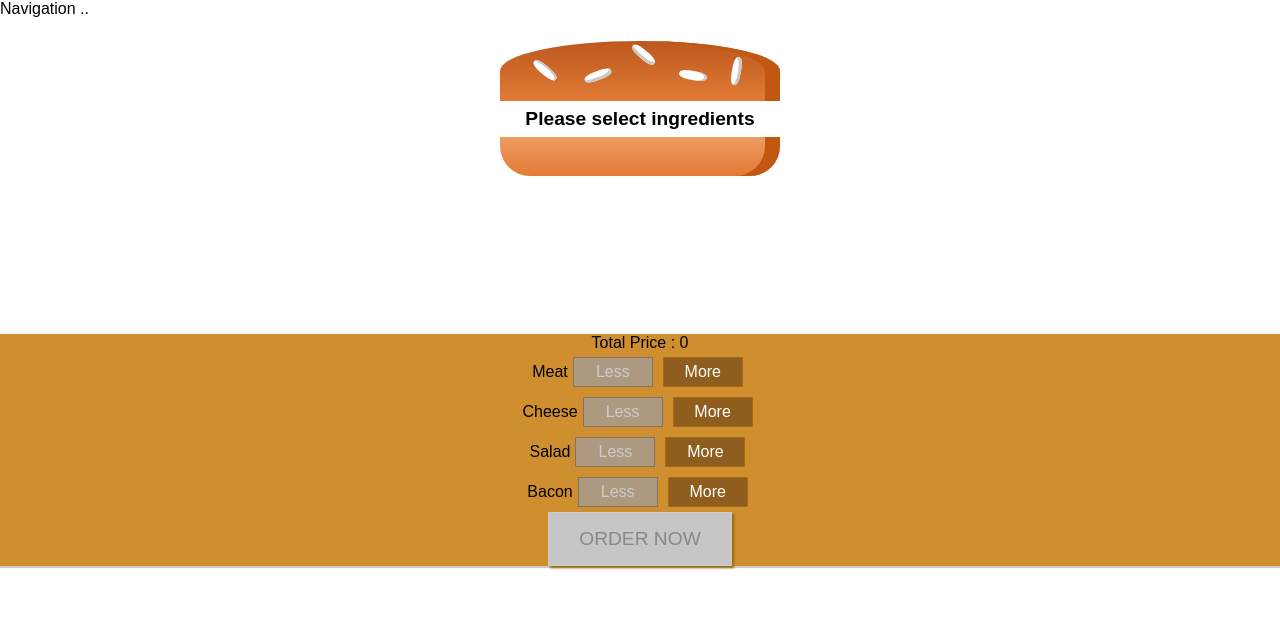
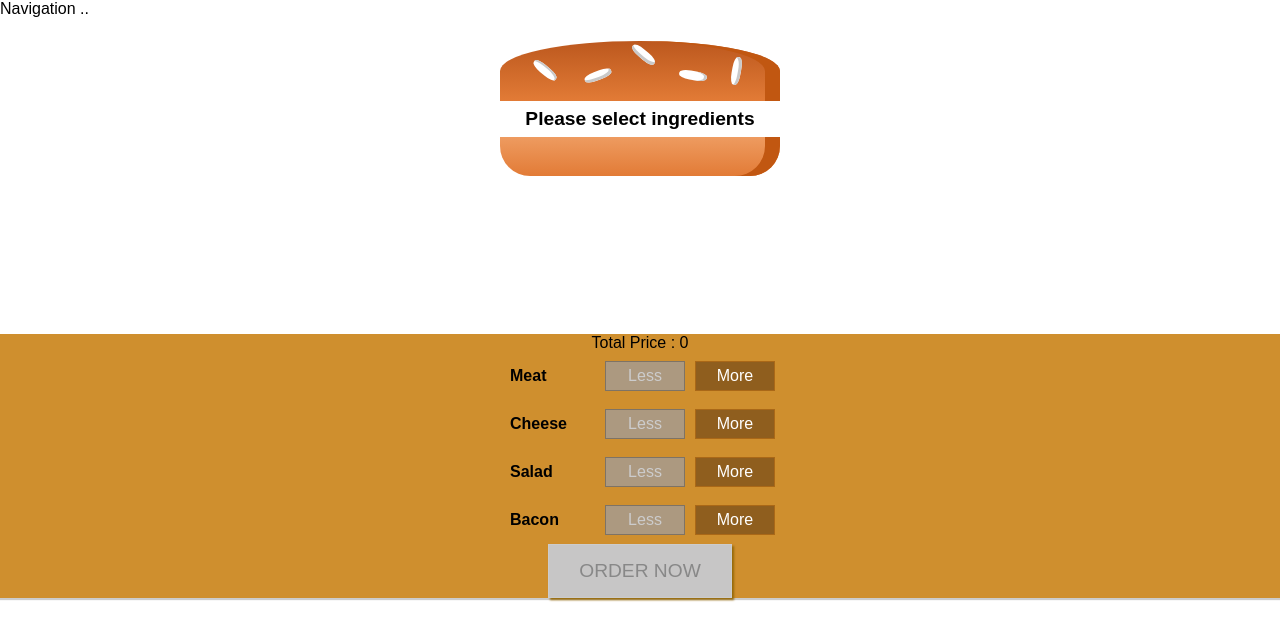
Before and after one commit to nibiru2O12/burger-builder, a React app: page / in a window 1280 px wide. Shown: the top 640 px of the page. Built offline with nearby package versions, Linux system fonts and the light colour scheme.

Commit message:
add class on label

```diff
--- a/src/components/Burger/BuildControls/BuildControl/BuildControl.js
+++ b/src/components/Burger/BuildControls/BuildControl/BuildControl.js
@@ -1,8 +1,15 @@
 import React, { Component } from 'react';
+import PropTypes from 'prop-types';
 
 import classes from './build-control.css';
 
 class BuildControl extends Component{
+
+    static propTypes = {
+        ingredient : PropTypes.object,
+        addIngredient : PropTypes.func,
+        decIngredient : PropTypes.func
+    }
 
     render(){
 
@@ -14,7 +21,7 @@ class BuildControl extends Component{
 
             <div className={classes.BuildControl} >
 
-                <label> {ingredient['type']}{value} </label>
+                <label className={classes.Label}> {ingredient['type']}{value} </label>
 
                 <button className={classes.Less}
                         onClick={()=> decIngredient(ingredient['type'])}
@@ -31,4 +38,5 @@ class BuildControl extends Component{
     }
 }
 
+
 export default BuildControl;
```
